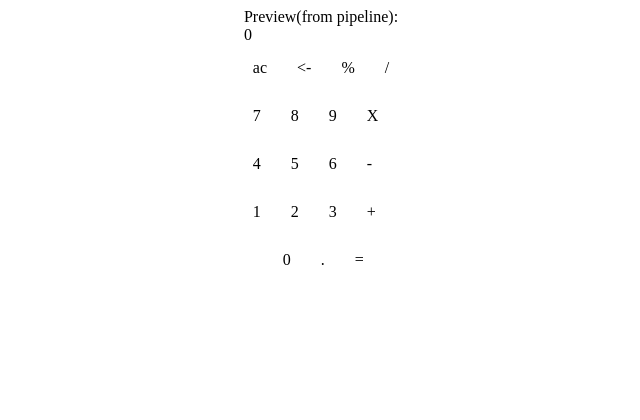
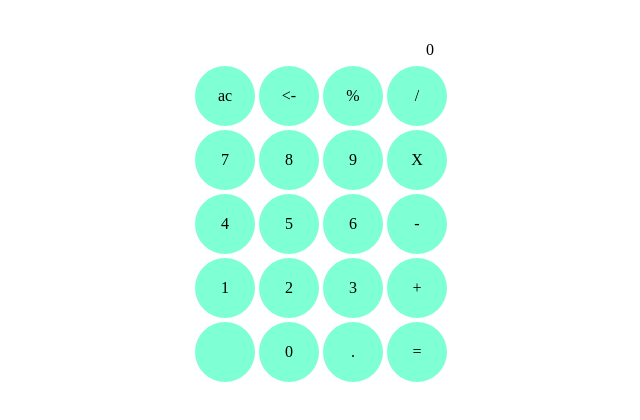
Before and after one commit to pravinmane1/clean-calculator, an Angular app: page / in a window 1280 px wide. Shown: the top 420 px of the page, without its empty margins (319-959 px from the left). Built offline with nearby package versions, Linux system fonts and the light colour scheme.

Commit message:
refactor: 💡 added styling

```diff
--- a/src/app/app.component.html
+++ b/src/app/app.component.html
@@ -1,13 +1,21 @@
 <div class="container">
+  <div class="calculator">
     <div class="top-preview">
-    <div class="row">Preview(from pipeline): {{ preView }}</div>
-    <div class="row">{{ answer }}</div>
+      <div class="align-end">
+        <div class="text">{{ preView }}</div>
+      </div>
+      <div class="align-end">
+        <div class="text">{{ answer }}</div>
+      </div>
     </div>
     <div class="rows">
       <ng-container *ngFor="let buttonRow of buttonConfigs">
         <div class="row">
           <ng-container *ngFor="let button of buttonRow">
-          <div class="row-item" (click)="onButtonClick(button.behavior)">
+            <div
+              class="row-item noselect"
+              (click)="onButtonClick(button.behavior)"
+            >
               {{ button.displayText }}
             </div>
           </ng-container>
@@ -15,3 +23,4 @@
       </ng-container>
     </div>
   </div>
+</div>
--- a/src/app/app.component.scss
+++ b/src/app/app.component.scss
@@ -9,14 +9,51 @@
     .row-item {
       padding: 15px;
       cursor: pointer;
+      width: 30px;
+      height: 30px;
+      line-height: 30px;
+      min-width: 30px;
+      min-height: 30px;
+      margin: 2px;
+      text-align: center;
+      border-radius: 50%;
+      background-color: aquamarine;
+    }
+
+    .row-item:hover {
+      background-color: aqua;
     }
   }
 }
 
-.container{
+.calculator {
   display: flex;
-  flex-direction: column;
-  align-items: center;
+  flex-flow: column nowrap;
+}
+
+.container {
+  display: flex;
   justify-content: center;
-  width: 100%;
 }
+
+.align-end {
+  text-align: end;
+  padding: 5px 15px;
+  min-height: 18px;
+  display: flex;
+
+  .text {
+    flex-grow: 1;
+    width: 0;
+  }
+}
+
+.noselect {
+  -webkit-touch-callout: none; /* iOS Safari */
+  -webkit-user-select: none; /* Safari */
+  -khtml-user-select: none; /* Konqueror HTML */
+  -moz-user-select: none; /* Firefox */
+  -ms-user-select: none; /* Internet Explorer/Edge */
+  user-select: none; /* Non-prefixed version, currently
+                                  supported by Chrome and Opera */
+}
--- a/src/app/app.component.ts
+++ b/src/app/app.component.ts
@@ -33,7 +33,7 @@ export class AppComponent {
         this.preView = this.preView.slice(0, this.preView.length - 1);
         break;
       case FunctionTypes.CALCULATE:
-        this.preView = 'todo';
+        this.answer = 'todo';
         break;
       case FunctionTypes.DIGIT:
         this.preView += behavior.value;
```
Also changed, not shown: 1 other file (tests, documents, lock files or other folders). Lines whose indentation alone changed are shown as unchanged.
